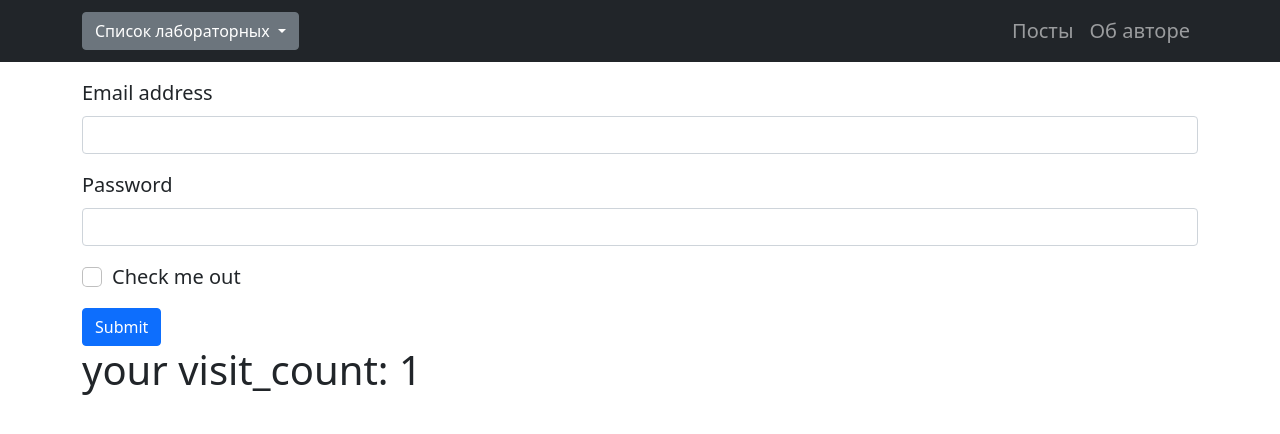
After one commit to Lomalseba/Voloshin-web-dev-2024-2, a Flask app: page /authorization in a window 1280 px wide. The commit adds this page. Shown: the top 434 px of the page. Run offline with Flask 2, Linux system fonts and the light colour scheme.

Commit message:
start 3lab

```diff
--- a/labs/app/app.py
+++ b/labs/app/app.py
@@ -1,11 +1,26 @@
 import random
-from flask import Flask, render_template, request
+from flask import Flask, render_template, request, session, redirect, url_for
 from faker import Faker
+from dotenv import load_dotenv
+import os
+from models.user import db, User
+
+load_dotenv()
 
 fake = Faker()
 
 app = Flask(__name__)
 application = app
+
+app.config['SQLALCHEMY_DATABASE_URI'] = 'sqlite:///users.db'
+app.config['SQLALCHEMY_TRACK_MODIFICATIONS'] = False
+
+db.init_app(app)
+
+with app.app_context():
+    db.create_all()
+
+app.secret_key = os.getenv('SECRET_KEY')
 
 images_ids = ['7d4e9175-95ea-4c5f-8be5-92a6b708bb3c',
               '2d2ab7df-cdbc-48a8-a936-35bba702def5',
@@ -36,7 +51,7 @@ posts_list = sorted([generate_post(i) for i in range(5)], key=lambda p: p['date'
 
 @app.route('/')
 def index():
-    return render_template('index.html')
+    return render_template('about.html')
 
 @app.route('/posts')
 def posts():
@@ -96,3 +111,22 @@ def info():
     return render_template('info.html', title='info', url_parameters=url_parameters, headers=headers,
                                cookies=cookies, form_data=form_data, form_submitted=form_submitted,
                                number_correct=number_correct, number=number, error_message=error_message)
+
+@app.route("/authorization", methods=["POST", "GET"])
+def auth():
+    if "visit_count" not in session:
+        session["visit_count"] = 0
+
+    session["visit_count"] += 1
+    if request.method == "POST":
+        username = request.form['username']
+        password = request.form['password']
+
+        user = User.query.filter_by(username=username).first()
+        if user and user.check_password(password):
+            session['user_id'] = user.id
+            return redirect(url_for('info'))
+        else:
+            return 'Invalid username or password!'
+
+    return render_template("authorization.html", visit_count=session["visit_count"])
--- /dev/null
+++ b/labs/app/templates/authorization.html
@@ -0,0 +1,24 @@
+{% extends 'base.html' %}
+
+
+{% block content %}
+
+<form>
+  <div class="mb-3">
+    <label for="login" class="form-label">Email address</label>
+    <input type="email" class="form-control" name="login "id="login" aria-describedby="emailHelp">
+  </div>
+  <div class="mb-3">
+    <label for="Password" class="form-label">Password</label>
+    <input type="password" class="form-control" name="Passwoed" id="Password">
+  </div>
+  <div class="mb-3 form-check">
+    <input type="checkbox" class="form-check-input" id="Check">
+    <label class="form-check-label" for="Check">Check me out</label>
+  </div>
+  <button type="submit" class="btn btn-primary">Submit</button>
+</form>
+
+<h1>your visit_count: {{visit_count}}</h1>
+
+{% endblock %}
--- a/labs/app/templates/base.html
+++ b/labs/app/templates/base.html
@@ -33,7 +33,7 @@
                   <ul class="dropdown-menu" aria-labelledby="dropdownMenuButton1">
                     <li><a class="dropdown-item" href="{{ url_for('post_for_lab') }}">Лабораторная работа № 1</a></li>
                     <li><a class="dropdown-item" href="{{ url_for('info') }}">Лабораторная работа № 2</a></li>
-                    <li><a class="dropdown-item" href="#">Что-то еще здесь</a></li>
+                    <li><a class="dropdown-item" href="{{ url_for('auth') }}">Лабораторная работа № 3</a></li>
                   </ul>
                 </div>
               <button class="navbar-toggler" type="button" data-bs-toggle="collapse" data-bs-target="#navbarSupportedContent" aria-controls="navbarSupportedContent" aria-expanded="false" aria-label="Toggle navigation">
```
Also changed, not shown: labs/app/models/user.py (added, +15 -0 lines), labs/app/templates/info.html (+0 -26 lines), labs/app/instance/users.db (added), labs/app/models/__init__.py (added), 1 other file.
